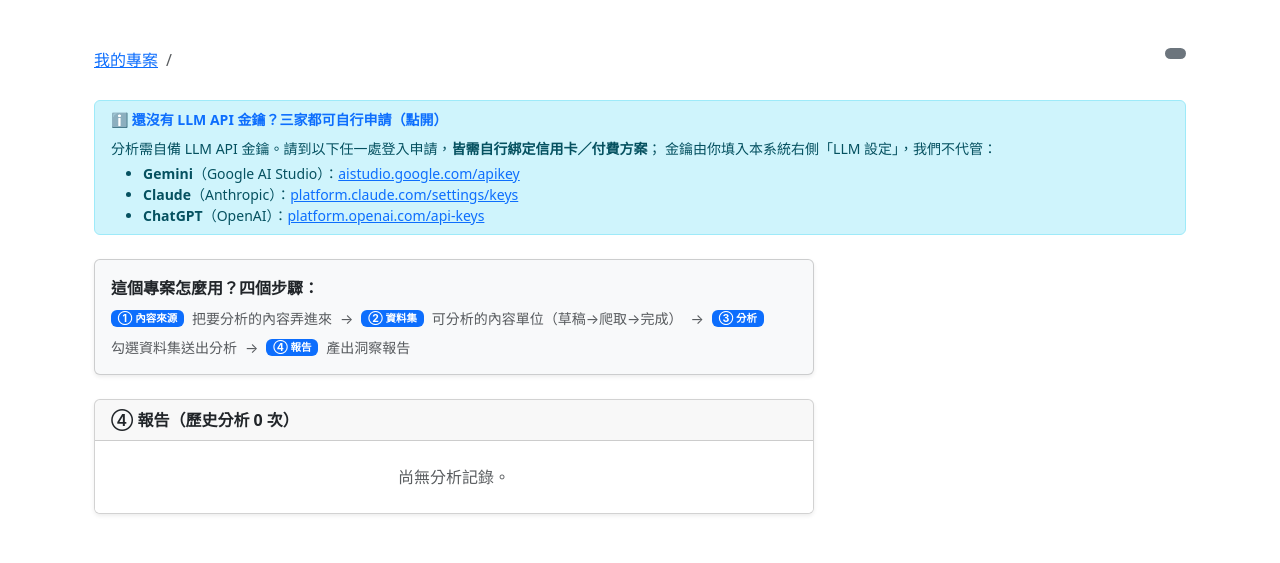
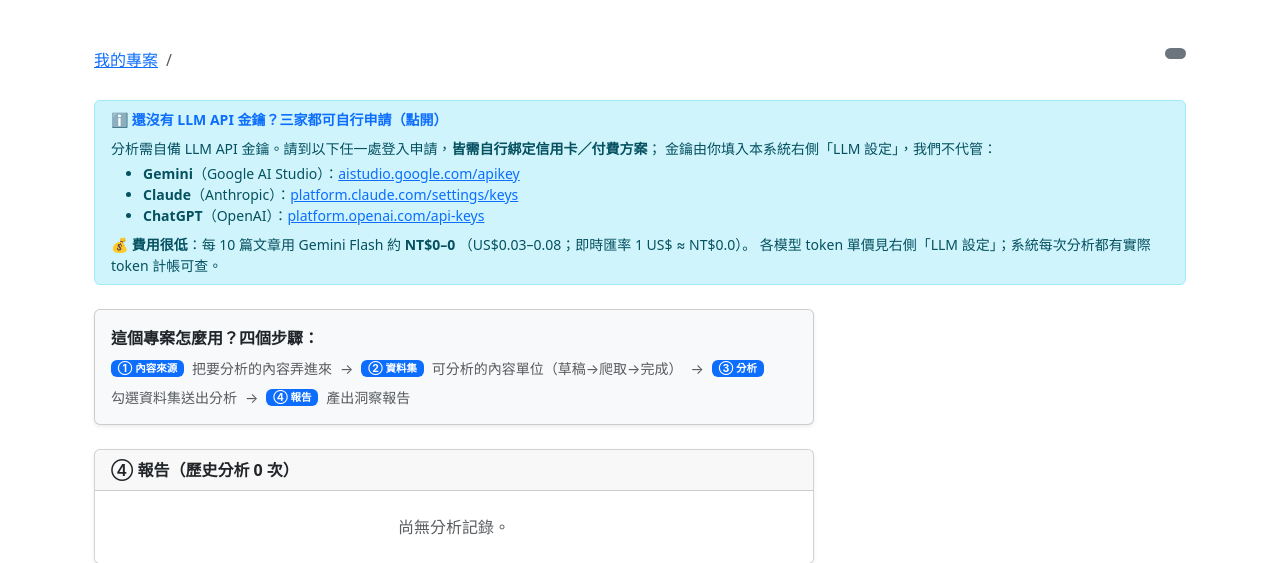
Before and after one commit to hsnuhow/Content-Analyser-CN, a Flask app: template app/templates/project_detail.html in a window 1280 px wide, after a click on "ℹ️ 還沒有 LLM API 金鑰？三家都可自行申請（點開）". Shown: the part 56-619 px from the top of the page. Run offline with Flask 3, Linux system fonts and the light colour scheme; the template is opened without the code that fills it, so the values that code supplies are empty; some libraries are stand-ins or nearby versions.

Commit message:
新增：LLM 費用估算（進入說明簡版每10篇Gemini + LLM設定顯示token單價）
- 頂端 API 金鑰指引卡（進入使用說明）：費用簡化為一行——每 10 篇用 Gemini Flash
  約 NT$X（即時匯率換算，US$0.03–0.08），詳細導向右側 LLM 設定。
- LLM 設定卡：API Key 欄下新增 #tokenPriceHint，依所選供應商動態顯示各模型 token 單價
  （US$/百萬 輸入/輸出，對齊 app/pricing.py），整合進 project_detail.js 的 updateHint。
- 即時匯率：services.get_usd_twd_rate()（open.er-api.com 免金鑰、server 端、12h 快取、
  失敗回退 32、20–50 防呆）；project_detail 路由帶 usd_twd 給模板。
純前端顯示 + 唯讀匯率 helper，無新路由。

Co-Authored-By: Claude Opus 4.8 (1M context) <noreply@anthropic.com>

```diff
--- a/app/project_routes/projects.py
+++ b/app/project_routes/projects.py
@@ -7,7 +7,7 @@ from firebase_admin import firestore
 
 from . import (bp, project_access_required, current_user_email, is_admin,
                log_usage)
-from ..services import db, list_all_users
+from ..services import db, list_all_users, get_usd_twd_rate
 from ..auth_guards import login_required
 from ..dataset_sync import _sync_crawling_dataset
 from ..llm_models import _fetch_provider_models
@@ -156,6 +156,7 @@ def project_detail(pid, project, role):
                            analyses=analyses, datasets=datasets, role=role,
                            discoveries=discoveries, draft_datasets=draft_datasets,
                            brand_scans=brand_scans, member_suggest=member_suggest,
+                           usd_twd=get_usd_twd_rate(),
                            is_admin=is_admin())
 
 
--- a/app/static/js/project_detail.js
+++ b/app/static/js/project_detail.js
@@ -24,19 +24,30 @@ document.addEventListener('DOMContentLoaded', function () {
     const modelHidden = document.getElementById('modelHidden');
     const modelMsg = document.getElementById('modelMsg');
 
-    // API Key 取得網址（依供應商動態提示；網址經瀏覽器實測確認導向，2026-06）。
+    // API Key 取得網址 + 各模型 token 單價（依供應商動態提示）。
+    // 網址經瀏覽器實測確認導向（2026-06）；單價 USD／百萬 tokens（輸入/輸出），對齊 app/pricing.py。
     const KEY_INFO = {
-      gemini: { name: 'Gemini', url: 'https://aistudio.google.com/apikey', label: 'Google AI Studio' },
-      claude: { name: 'Claude', url: 'https://platform.claude.com/settings/keys', label: 'Anthropic Console' },
-      openai: { name: 'ChatGPT（OpenAI）', url: 'https://platform.openai.com/api-keys', label: 'OpenAI Platform' }
+      gemini: { name: 'Gemini', url: 'https://aistudio.google.com/apikey', label: 'Google AI Studio',
+        prices: '2.5 Flash $0.30/$2.50（推薦）、2.5 Pro $1.25/$10、Flash-Lite $0.10/$0.40' },
+      claude: { name: 'Claude', url: 'https://platform.claude.com/settings/keys', label: 'Anthropic Console',
+        prices: 'Haiku $1/$5、Sonnet $3/$15、Opus $5/$25' },
+      openai: { name: 'ChatGPT（OpenAI）', url: 'https://platform.openai.com/api-keys', label: 'OpenAI Platform',
+        prices: 'GPT-4o-mini $0.15/$0.60、GPT-4o $2.50/$10' }
     };
     const apiKeyHint = document.getElementById('apiKeyHint');
+    const tokenPriceHint = document.getElementById('tokenPriceHint');
     function updateHint() {
-      if (!apiKeyHint) return;
       const info = KEY_INFO[providerSel.value];
-      apiKeyHint.innerHTML = info
-        ? '🔑 到 <a href="' + info.url + '" target="_blank" rel="noopener noreferrer">' + info.label + '</a> 取得 ' + info.name + ' API 金鑰（需自行登入並綁定信用卡付費）。'
-        : '';
+      if (apiKeyHint) {
+        apiKeyHint.innerHTML = info
+          ? '🔑 到 <a href="' + info.url + '" target="_blank" rel="noopener noreferrer">' + info.label + '</a> 取得 ' + info.name + ' API 金鑰（需自行登入並綁定信用卡付費）。'
+          : '';
+      }
+      if (tokenPriceHint) {
+        tokenPriceHint.innerHTML = info
+          ? '💲 <strong>token 單價</strong>（US$／百萬，輸入/輸出）：' + info.prices + '。'
+          : '';
+      }
     }
 
     function toggleCustom(show) { modelCustom.classList.toggle('d-none', !show); }
--- a/app/templates/project_detail.html
+++ b/app/templates/project_detail.html
@@ -32,11 +32,18 @@
     <div class="collapse mt-2" id="apiKeyGuide">
       分析需自備 LLM API 金鑰。請到以下任一處登入申請，<strong>皆需自行綁定信用卡／付費方案</strong>；
       金鑰由你填入本系統右側「LLM 設定」，我們不代管：
-      <ul class="mb-0 mt-1">
+      <ul class="mb-2 mt-1">
         <li><strong>Gemini</strong>（Google AI Studio）：<a href="https://aistudio.google.com/apikey" target="_blank" rel="noopener noreferrer">aistudio.google.com/apikey</a></li>
         <li><strong>Claude</strong>（Anthropic）：<a href="https://platform.claude.com/settings/keys" target="_blank" rel="noopener noreferrer">platform.claude.com/settings/keys</a></li>
         <li><strong>ChatGPT</strong>（OpenAI）：<a href="https://platform.openai.com/api-keys" target="_blank" rel="noopener noreferrer">platform.openai.com/api-keys</a></li>
       </ul>
+
+      <div class="mt-1">
+        💰 <strong>費用很低</strong>：每 10 篇文章用 Gemini Flash 約
+        <strong>NT${{ (0.03*usd_twd)|round|int }}–{{ (0.08*usd_twd)|round|int }}</strong>
+        （US$0.03–0.08；即時匯率 1 US$ ≈ NT${{ '%.1f'|format(usd_twd) }}）。
+        各模型 token 單價見右側「LLM 設定」；系統每次分析都有實際 token 計帳可查。
+      </div>
     </div>
   </div>
 
@@ -562,6 +569,7 @@
                      placeholder="{% if project.llm_config.api_key %}（已設定，留空則不變）{% else %}請填入 API Key{% endif %}">
               <div class="form-text">{% if project.llm_config.api_key %}✅ 已設定{% else %}⚠️ 尚未設定{% endif %}</div>
               <div class="form-text" id="apiKeyHint"></div>
+              <div class="form-text border-top mt-2 pt-2" id="tokenPriceHint"></div>
             </div>
 
             <div class="mb-2">
```
Also changed, not shown: app/services.py (+28 -0 lines).
